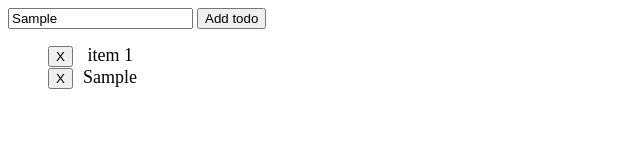
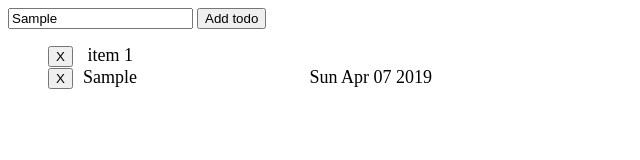
Before and after one commit to Seniru/todo-app, a plain HTML site: page index.html in a window 1280 px wide. Both pictures are taken after typing "Sample" into the empty fields and a click on the button "Add todo". Shown: the whole page, without its empty margins (0-640 px from the left). Drawn offline with Linux system fonts and the light colour scheme.

Commit message:
added date to todo items

```diff
--- a/index.html
+++ b/index.html
@@ -29,8 +29,16 @@ li {
     font-size: 18px;
 }
 
+#todo-list {
+    width: 30vw;
+}
+
 .button-delete {
     margin-right: 10px;
+}
+
+.item-date {
+    float: right;
 }
 
 </style>
@@ -60,8 +68,12 @@ li {
 
         let itemPElement = document.createElement('span');
         itemPElement.innerHTML = newItemText;
+        newListItem.appendChild(itemPElement);
 
-        newListItem.appendChild(itemPElement);
+        let dateElement = document.createElement('span');
+        dateElement.classList.add('item-date');
+        dateElement.innerHTML = (new Date()).toDateString();
+        newListItem.appendChild(dateElement);
 
         todoList.appendChild(newListItem);
     }
```
